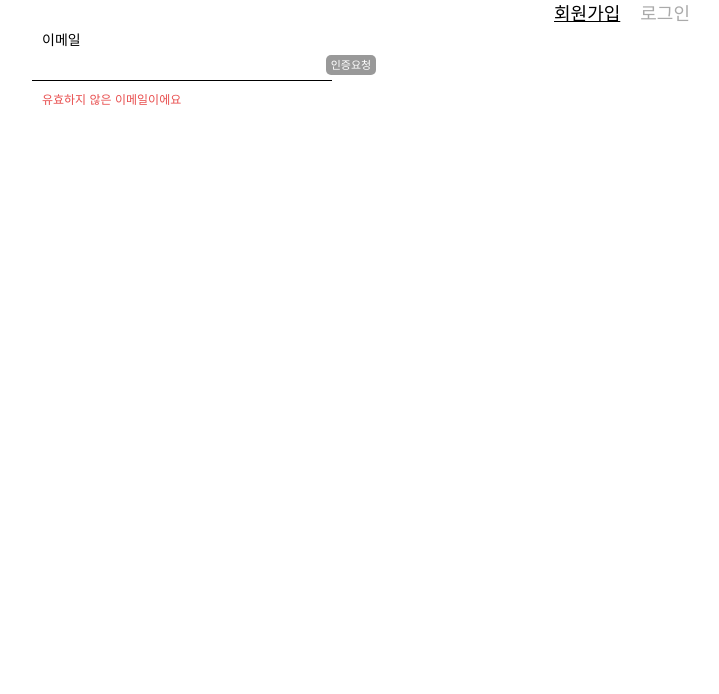
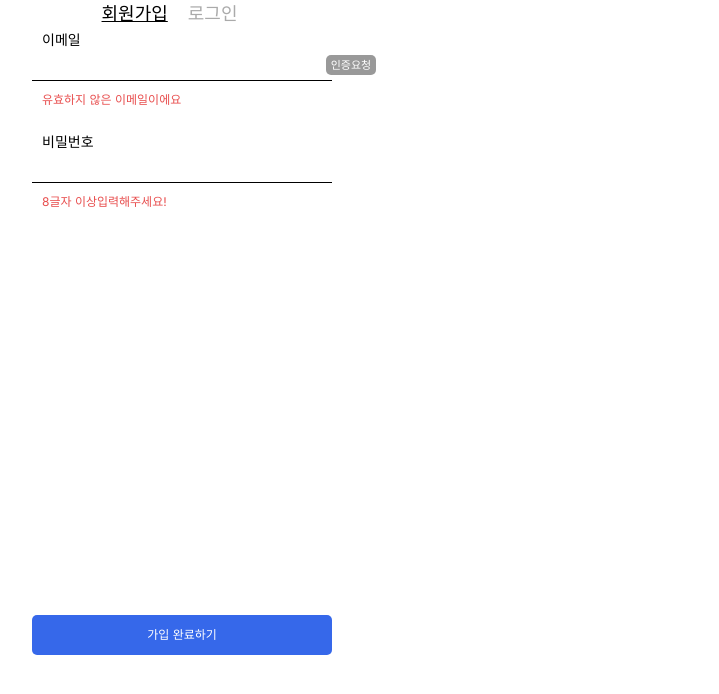
Before and after one commit to tankboyy/romance-lab-front, a Next.js app: page /signUp in a window 1280 px wide. Shown: the top 694 px of the page, without its empty margins (18-737 px from the left). Built offline with nearby package versions, Linux system fonts and the light colour scheme.

Commit message:
feat: Add
로그인페이지, 회원가입 페이지 UI, 조금의 기능 추가

```diff
--- a/src/app/layout.tsx
+++ b/src/app/layout.tsx
@@ -1,15 +1,15 @@
-import './globals.css'
-import type {Metadata} from 'next'
-import {Inter} from 'next/font/google'
+import './globals.css';
+import type {Metadata} from 'next';
+import {Inter} from 'next/font/google';
 import Head from "next/head";
 import Script from "next/script";
 
-const inter = Inter({subsets: ['latin']})
+const inter = Inter({subsets: ['latin']});
 
 export const metadata: Metadata = {
 	title: 'Create Next App',
 	description: 'Generated by create next app',
-}
+};
 
 export default function RootLayout({
 																		 children,
@@ -17,9 +17,11 @@ export default function RootLayout({
 	children: React.ReactNode
 }) {
 	return (
-    <html lang="en">
+		<html lang="ko">
 		<Script src="https://developers.kakao.com/sdk/js/kakao.js"></Script>
-    <body className={inter.className}>{children}</body>
+		<body className={inter.className}>
+		{children}
+		</body>
 		</html>
-  )
+	);
 }
--- a/src/app/signUp/InputComponent.tsx
+++ b/src/app/signUp/InputComponent.tsx
@@ -5,17 +5,27 @@ type propsType = {
 	hide?: boolean
 	failText: string
 	successText: string
+	login?: boolean
 };
 
 
 export default function InputComponent(props: propsType) {
 	const [isFail, setIsFail] = useState(true);
+	const [isFail2, setIsFail2] = useState(true);
 	const [inputValue, setInputValue] = useState<string>("");
+	const [input2Value, setInput2Value] = useState<string>("");
+	const [open, setOpen] = useState(false);
 
 	useEffect(() => {
-    const pattern = /^[a-zA-Z0-9._%+-]+@[a-zA-Z0-9.-]+\.[a-zA-Z]{2,}$/
-    setIsFail(() => !pattern.test(inputValue))
-  }, [inputValue])
+		const pattern = /^[a-zA-Z0-9._%+-]+@[a-zA-Z0-9.-]+\.[a-zA-Z]{2,}$/;
+		setIsFail(() => !pattern.test(inputValue));
+	}, [inputValue]);
+
+	const checking = (value: string) => {
+		setInput2Value(value);
+		if (value.length !== 6) return;
+		console.log("6");
+	};
 
 
 	return (
@@ -34,21 +44,40 @@ export default function InputComponent(props: propsType) {
 							onChange={(value) => setInputValue(value.target.value)}
 						/>
 
+						{!props.login &&
                 <div>
                     <button
                         className={isFail ? "w-[50px] h-[20px] rounded-[5px] bg-[#999999] absolute inline-block ml-[50px] mt-[4px]" : "w-[50px] h-[20px] rounded-[5px] bg-[#3668EA] absolute inline-block ml-[50px] mt-[4px]"}
                         disabled={isFail}
+                        onClick={() => setOpen(true)}
                     >
                         <p className="text-[#FFF] text-[11px]">인증요청</p>
                     </button>
                 </div>
+						}
 					</div>
 					<div className="pl-[10px] pt-[10px]">
 						<p
 							className={isFail ? "text-[#E84E4E] text-[12px]" : "text-[12px] text-[#3668EA]"}>{isFail ? props.failText : props.successText}</p>
 					</div>
-          {/*<span className="block bottom-0 w-0 h-[2px] rounded-[2px] transition delay-500 bg-[#666]"></span>*/}
 				</div>
+				{open && !props.login &&
+            <div className="w-[300px] ml-[50px]">
+                <label className="text-left text-[14px] bottom-[8px] pl-[10px] pb-[4px]">인증번호</label>
+                <div
+                    className="border-b-[1px] border-b-[solid] border-b-[#000] pb-[5px] pl-[10px] relative z-[10] w-[300px] flex">
+                    <input
+                        maxLength={6}
+                        value={input2Value}
+                        onChange={(value) => checking(value.target.value)}
+                    />
+                </div>
+                <div className="pl-[10px] pt-[10px]">
+                    <p
+                        className={isFail2 ? "text-[#E84E4E] text-[12px]" : "text-[12px] text-[#3668EA]"}>{isFail ? props.failText : props.successText}</p>
+                </div>
+            </div>
+				}
 			</div>
 		</div>
 	);
--- /dev/null
+++ b/src/app/signUp/loginComponent.tsx
@@ -0,0 +1,22 @@
+import React from 'react';
+import InputComponent from "./InputComponent";
+import PasswordComponent from "./passwordComponent";
+
+type propsType = {};
+
+export default function LoginComponent(props: propsType) {
+	return (
+		<div>
+			<div className="space-y-[20px]">
+				<InputComponent title="이메일" failText="유효하지 않은 이메일이에요" successText="" login={true}/>
+				<PasswordComponent title="비밀번호" failText="8글자 이상입력해주세요!" successText="사용 가능한 비밀번호입니다!"/>
+			</div>
+			<button
+				className="w-[300px] h-[40px] rounded-[5px] bg-[#3668EA] ml-[50px] absolute bottom-3 text-[#FFF] text-[12px]"
+				disabled={true}
+			>
+				<p> 로그인하기</p>
+			</button>
+		</div>
+	);
+}
--- a/src/app/signUp/page.tsx
+++ b/src/app/signUp/page.tsx
@@ -1,21 +1,30 @@
-"use client"
+"use client";
 
 import React, {useState} from 'react';
 import InputComponent from "./InputComponent";
+import PasswordComponent from "./passwordComponent";
+import LoginComponent from "./loginComponent";
+import SignUpComponent from "./signUPComponent";
 
 type propsType = {};
 
 export default function Home(props: propsType) {
-  const [step, setStep] = useState<"회원가입" | "로그인">("회원가입")
+	const [step, setStep] = useState<"회원가입" | "로그인">("회원가입");
+
 	return (
-    <div>
+		<div className="w-[375px] h-[667px] relative">
 			<div className="flex items-center justify-center text-[18px]">
 				<p
+					onClick={() => setStep("회원가입")}
 					className={`${step === '회원가입' ? "mx-[10px] text-[#000] underline underline-offset-1" : "mx-[10px] text-[#AAA]"}`}>회원가입</p>
 				<p
+					onClick={() => setStep("로그인")}
 					className={`${step === '로그인' ? "mx-[10px] text-[#000] underline underline-offset-1" : "mx-[10px] text-[#AAA]"}`}>로그인</p>
 			</div>
-      <InputComponent title="이메일" failText="유효하지 않은 이메일이에요" successText="몰라"/>
+			{step === "회원가입" ?
+				<SignUpComponent/>
+				: <LoginComponent/>
+			}
 		</div>
 	);
 }
--- /dev/null
+++ b/src/app/signUp/passwordComponent.tsx
@@ -0,0 +1,49 @@
+import React, {useEffect, useState} from 'react';
+
+type propsType = {
+	title: string
+	hide?: boolean
+	failText: string
+	successText: string
+};
+
+export default function PasswordComponent(props: propsType) {
+	const [isFail, setIsFail] = useState(true);
+	const [inputValue, setInputValue] = useState<string>("");
+
+	useEffect(() => {
+		const pattern = /^(?=.*[A-Za-z])(?=.*\d)(?=.*[@#$%^&+=!])(?!.*\s).{8,16}$/;
+		setIsFail(() => !pattern.test(inputValue));
+	}, [inputValue]);
+
+	return (
+		<div className="m-0 p-0">
+			<div className="w-[300px] ml-[50px]">
+				{/*<p className="text-[14px] text-left ">이메일</p>*/}
+				<label className="text-left text-[14px] bottom-[8px] pl-[10px] pb-[4px]">{props.title}</label>
+				<div
+					className="border-b-[1px] border-b-[solid] border-b-[#000] pb-[5px] pl-[10px] relative z-[10] w-[300px] flex">
+					<input
+						type={props.hide ? 'password' : ''}
+						value={inputValue}
+						onChange={(value) => setInputValue(value.target.value)}
+					/>
+
+					{/*	<div>*/}
+					{/*		<button*/}
+					{/*			className={isFail ? "w-[50px] h-[20px] rounded-[5px] bg-[#999999] absolute inline-block ml-[50px] mt-[4px]" : "w-[50px] h-[20px] rounded-[5px] bg-[#3668EA] absolute inline-block ml-[50px] mt-[4px]"}*/}
+					{/*			disabled={isFail}*/}
+					{/*			onClick={() => setOpen(true)}*/}
+					{/*		>*/}
+					{/*			<p className="text-[#FFF] text-[11px]">인증요청</p>*/}
+					{/*		</button>*/}
+					{/*	</div>*/}
+				</div>
+				<div className="pl-[10px] pt-[10px]">
+					<p
+						className={isFail ? "text-[#E84E4E] text-[12px]" : "text-[12px] text-[#3668EA]"}>{isFail ? props.failText : props.successText}</p>
+				</div>
+			</div>
+		</div>
+	);
+}
--- /dev/null
+++ b/src/app/signUp/signUPComponent.tsx
@@ -0,0 +1,24 @@
+import React, {useState} from 'react';
+import InputComponent from "./InputComponent";
+import PasswordComponent from "./passwordComponent";
+
+type propsType = {};
+
+export default function SignUpComponent(props: propsType) {
+	const [checkList, setCheckList] = useState(false);
+
+	return (
+		<div>
+			<div className="space-y-[20px]">
+				<InputComponent title="이메일" failText="유효하지 않은 이메일이에요" successText=""/>
+				<PasswordComponent title="비밀번호" failText="8글자 이상입력해주세요!" successText="사용 가능한 비밀번호입니다!"/>
+			</div>
+			<button
+				className="w-[300px] h-[40px] rounded-[5px] bg-[#3668EA] ml-[50px] absolute bottom-3 text-[#FFF] text-[12px]"
+				disabled={true}
+			>
+				<p> 가입 완료하기</p>
+			</button>
+		</div>
+	);
+}
```
Lines whose indentation alone changed are shown as unchanged.
